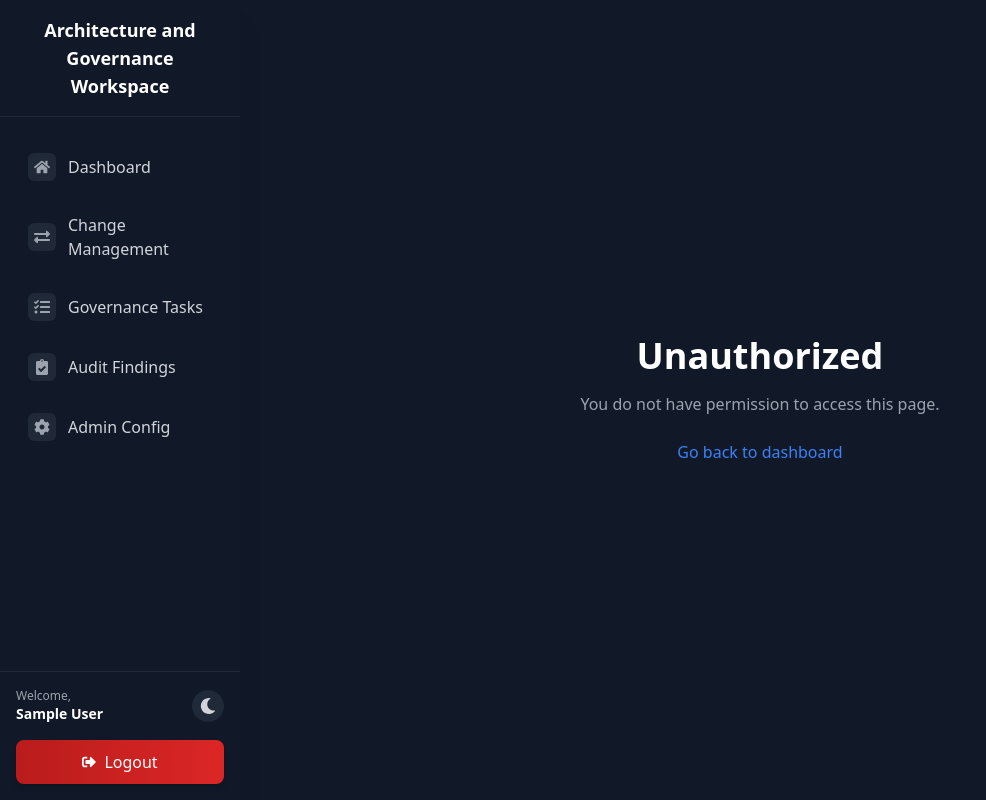
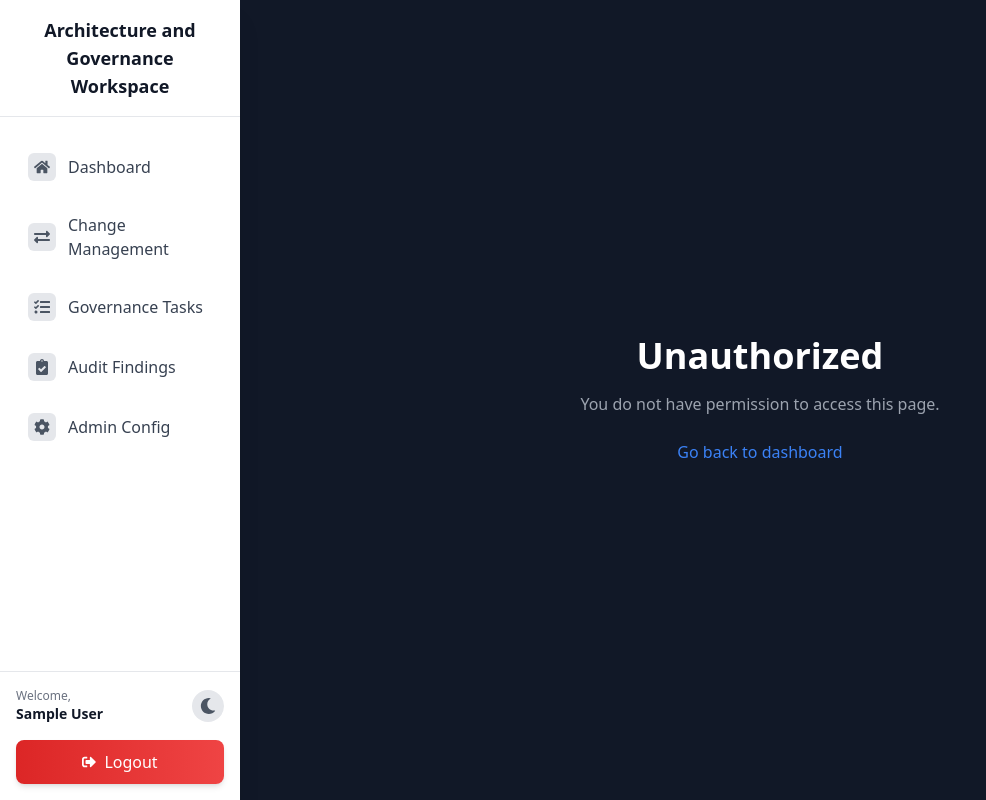
Before and after one commit to rafifdzaky27/agw-frontend, a Next.js app: page /unauthorized in a window 1280 px wide. Shown: the whole page, without its empty margins (0-986 px from the left). Built offline with nearby package versions, Linux system fonts and the light colour scheme; sample sign-in values are in the browser's storage.

Commit message:
fix: Apply dark mode/light mode toggle to sidebar and page backgrounds

```diff
--- a/app/admin-config/email-config/page.tsx
+++ b/app/admin-config/email-config/page.tsx
@@ -190,7 +190,7 @@ export default function Dashboard() {
 
     return (
         <ProtectedRoute allowedRoles={['approver', 'master']}>
-            <div className="min-h-screen bg-gray-900 text-white flex">
+            <div className="min-h-screen bg-white text-gray-900 dark:bg-gray-900 dark:text-white flex">
                 <Sidebar />
                 <div className="flex-1 md:ml-60 p-6">
                     <div className="flex items-center mb-6">
--- a/app/admin-config/page.tsx
+++ b/app/admin-config/page.tsx
@@ -23,7 +23,7 @@ export default function AdminConfigDashboard() {
 
   return (
     <ProtectedRoute allowedRoles={['approver', 'master']}>
-      <div className="min-h-screen bg-gray-900 text-white flex">
+      <div className="min-h-screen bg-white text-gray-900 dark:bg-gray-900 dark:text-white flex">
         <Sidebar />
         <div className="flex-1 md:ml-60 p-6 flex flex-col items-center justify-center">
           <h1 className="text-3xl font-bold mb-8">Admin Configuration</h1>
--- a/app/admin-config/role-management/page.tsx
+++ b/app/admin-config/role-management/page.tsx
@@ -178,11 +178,11 @@ export default function RoleManagement() {
 
     return (
         <ProtectedRoute allowedRoles={['approver', 'master']}>
-            <div className="min-h-screen bg-gray-900 text-white flex">
+            <div className="min-h-screen bg-white text-gray-900 dark:bg-gray-900 dark:text-white flex">
                 <Sidebar />
                 <div className="flex-1 md:ml-60 p-6">
                     <h1 className="text-3xl font-bold mb-4 text-center text-gray-900 dark:text-white">Role Management</h1>
-                    <div className="bg-gray-800 rounded-lg p-4 mb-4">
+                    <div className="bg-gray-800 rounded-lg p-4 mb-4 bg-white text-gray-900 dark:bg-gray-900 dark:text-white">
                         <div className="flex items-stretch space-x-4">
                             <button
                                 className="px-4 py-2 bg-green-500 hover:bg-green-700 rounded flex items-center space-x-2 text-white h-full"
--- a/app/audit-findings/page.tsx
+++ b/app/audit-findings/page.tsx
@@ -160,7 +160,7 @@ export default function AuditFindings() {
 
   return (
     <ProtectedRoute>
-      <div className="min-h-screen bg-gray-900 text-white flex">
+      <div className="min-h-screen bg-white text-gray-900 dark:bg-gray-900 dark:text-white flex">
         <Sidebar />
         <div className="flex-1 md:ml-60 p-6">
           <div className="flex justify-between items-center mb-6">
--- a/app/governance-tasks/page.tsx
+++ b/app/governance-tasks/page.tsx
@@ -159,7 +159,7 @@ export default function GovernanceTasks() {
 
   return (
     <ProtectedRoute>
-      <div className="min-h-screen bg-gray-900 text-white flex">
+      <div className="min-h-screen bg-white text-gray-900 dark:bg-gray-900 dark:text-white flex">
         <Sidebar />
         <div className="flex-1 md:ml-60 p-6">
           <div className="flex justify-between items-center mb-6">
--- a/components/Sidebar.tsx
+++ b/components/Sidebar.tsx
@@ -79,7 +79,7 @@ export default function Sidebar({ className = "" }: SidebarProps) {
       <button
         id="sidebar-toggle"
         onClick={() => setIsOpen(!isOpen)}
-        className="fixed top-4 left-4 z-50 p-2 rounded-md bg-gray-700 text-white md:hidden"
+        className="fixed top-4 left-4 z-50 p-2 rounded-md bg-gray-200 dark:bg-gray-700 text-gray-800 dark:text-white md:hidden"
         aria-label="Toggle sidebar"
       >
         {isOpen ? <FaTimes /> : <FaBars />}
@@ -89,15 +89,15 @@ export default function Sidebar({ className = "" }: SidebarProps) {
       <aside
         id="sidebar"
         className={`
-          fixed top-0 left-0 h-full bg-gray-900 text-white transition-all duration-300 ease-in-out z-40
+          fixed top-0 left-0 h-full bg-white dark:bg-gray-900 text-gray-900 dark:text-white transition-all duration-300 ease-in-out z-40
           ${isOpen ? 'translate-x-0' : '-translate-x-full md:translate-x-0'}
           w-56 md:w-60 shadow-xl flex flex-col
           ${className}
         `}
       >
         {/* Logo/Title */}
-        <div className="p-4 border-b border-gray-800">
-          <h1 className="text-lg font-bold text-center text-white">Architecture and Governance Workspace</h1>
+        <div className="p-4 border-b border-gray-200 dark:border-gray-800">
+          <h1 className="text-lg font-bold text-center">Architecture and Governance Workspace</h1>
         </div>
         {/* Navigation Links */}
         <nav className="flex-1 overflow-y-auto py-6">
@@ -113,11 +113,11 @@ export default function Sidebar({ className = "" }: SidebarProps) {
                     className={`
                       flex items-center gap-3 px-4 py-3 rounded-lg transition-colors
                       ${isActive
-                        ? 'bg-gradient-to-r from-blue-700 to-blue-600 text-white shadow-md'
-                        : 'hover:bg-gray-800 text-gray-300 hover:text-white'}
+                        ? 'bg-gradient-to-r from-blue-600 to-blue-500 dark:from-blue-700 dark:to-blue-600 text-white shadow-md'
+                        : 'hover:bg-gray-100 dark:hover:bg-gray-800 text-gray-700 dark:text-gray-300 hover:text-gray-900 dark:hover:text-white'}
                     `}
                   >
-                    <div className={`p-1.5 rounded-md ${isActive ? 'bg-blue-800 text-white' : 'bg-gray-800 text-gray-400'}`}>
+                    <div className={`p-1.5 rounded-md ${isActive ? 'bg-blue-700 dark:bg-blue-800 text-white' : 'bg-gray-200 dark:bg-gray-800 text-gray-600 dark:text-gray-400'}`}>
                       <Icon size={16} />
                     </div>
                     <span className="font-medium">{item.name}</span>
@@ -132,21 +132,21 @@ export default function Sidebar({ className = "" }: SidebarProps) {
         </nav>
 
         {/* Bottom Actions */}
-        <div className="p-4 border-t border-gray-800">
+        <div className="p-4 border-t border-gray-200 dark:border-gray-800">
          {/* User Info and Theme Toggle */}
          {user && (
           <div className="mb-4 flex items-center justify-between">
             <div className="flex-1 overflow-hidden">
-              <p className="text-xs text-gray-400 font-medium">Welcome,</p>
-              <p className="text-sm font-bold text-white truncate">{user.name}</p>
+              <p className="text-xs text-gray-500 dark:text-gray-400 font-medium">Welcome,</p>
+              <p className="text-sm font-bold truncate">{user.name}</p>
             </div>
             {/* Theme Toggle Button */}
             <button
               onClick={toggleTheme}
-              className="p-2 rounded-full bg-gray-800 hover:bg-gray-700 transition duration-200"
+              className="p-2 rounded-full bg-gray-200 dark:bg-gray-800 hover:bg-gray-300 dark:hover:bg-gray-700 transition duration-200"
               aria-label="Toggle theme"
             >
-              {theme === "dark" ? <FaSun className="text-yellow-400" size={16} /> : <FaMoon className="text-gray-300" size={16} />}
+              {theme === "dark" ? <FaSun className="text-yellow-400" size={16} /> : <FaMoon className="text-gray-600" size={16} />}
             </button>
           </div>
         )}
@@ -154,7 +154,7 @@ export default function Sidebar({ className = "" }: SidebarProps) {
           {/* Logout Button */}
           <button
             onClick={handleLogout}
-            className="flex items-center justify-center gap-2 w-full px-4 py-2.5 rounded-lg bg-gradient-to-r from-red-700 to-red-600 hover:from-red-800 hover:to-red-700 text-white font-medium shadow-md transition-all duration-200"
+            className="flex items-center justify-center gap-2 w-full px-4 py-2.5 rounded-lg bg-gradient-to-r from-red-600 to-red-500 dark:from-red-700 dark:to-red-600 hover:from-red-700 hover:to-red-600 dark:hover:from-red-800 dark:hover:to-red-700 text-white font-medium shadow-md transition-all duration-200"
           >
             <FaSignOutAlt size={14} />
             <span>Logout</span>
```
